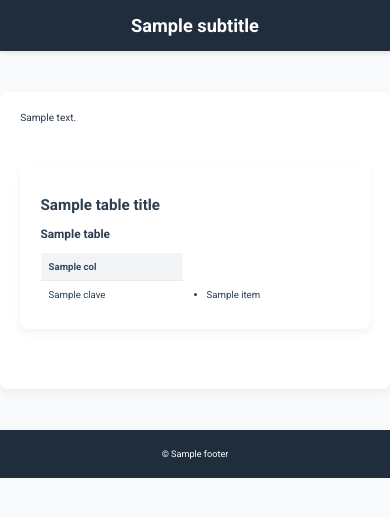
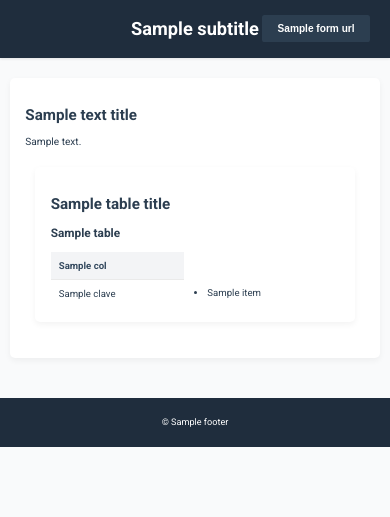
Before and after one commit to baronsmv/legistrade, a Django app: template user_interface/templates/user_interface/recommend.html in a window 390 px wide. Shown: the top 517 px of the page. Run offline with Django 5.2, Linux system fonts and the light colour scheme; the template is opened without the code that fills it: most values are stand-ins (such as "Sample title", 1, 10 or a date in 2020).

Commit message:
Added buttons to webpages and nombre_tuples module.

```diff
--- a/user_interface/static/css/legistrade.css
+++ b/user_interface/static/css/legistrade.css
@@ -10,28 +10,59 @@ body {
     color: #2c3e50;
 }
 
-/* Encabezado tipo navbar */
+/* Navbar */
 .navbar {
     background-color: #1f2d3d;
     color: #ffffff;
     padding: 1.5rem 2rem;
-    text-align: center;
-    box-shadow: 0 2px 4px rgba(0, 0, 0, 0.1);
+    box-shadow: 0 0.125rem 0.25rem rgba(0, 0, 0, 0.1);
+    position: relative;
+}
+
+.navbar-inner {
+    position: relative;
+    display: flex;
+    align-items: center;
+    justify-content: center;
 }
 
 .navbar h1 {
     font-size: 1.8rem;
     margin: 0;
+    position: absolute;
+    left: 50%;
+    transform: translateX(-50%);
+    white-space: nowrap;
+}
+
+.navbar a {
+    margin-left: auto;
+}
+
+.navbar .btn {
+    background-color: #2C3E50;
+    color: white;
+    padding: 0.8rem 1.5rem;
+    border: none;
+    border-radius: 0.25rem;
+    font-size: 1rem;
+    font-weight: bold;
+    cursor: pointer;
+    transition: background-color 0.3s ease;
+}
+
+.navbar .btn:hover {
+    background-color: #1a252f;
 }
 
 /* Contenedor principal */
 .container {
-    max-width: 800px;
+    max-width: 50rem;
     margin: 4rem auto;
     padding: 2rem;
     background-color: #ffffff;
-    border-radius: 8px;
-    box-shadow: 0 4px 10px rgba(0, 0, 0, 0.05);
+    border-radius: 0.5rem;
+    box-shadow: 0 0.25rem 0.625rem rgba(0, 0, 0, 0.05);
 }
 
 /* Formulario */
@@ -50,6 +81,7 @@ form label {
     display: block;
     margin-bottom: 0.4rem;
     color: #34495e;
+    font-size: 1rem;
 }
 
 form input,
@@ -57,8 +89,8 @@ form select,
 form textarea {
     padding: 0.7rem;
     font-size: 1rem;
-    border: 1px solid #ccc;
-    border-radius: 4px;
+    border: 0.0625rem solid #ccc;
+    border-radius: 0.25rem;
     box-sizing: border-box;
 }
 
@@ -67,7 +99,7 @@ form select:focus,
 form textarea:focus {
     outline: none;
     border-color: #4A90E2;
-    box-shadow: 0 0 0 2px rgba(74, 144, 226, 0.2);
+    box-shadow: 0 0 0 0.125rem rgba(74, 144, 226, 0.2);
 }
 
 form .helptext {
@@ -117,12 +149,12 @@ footer {
 
 /* Tabla de detalles */
 .table-wrapper {
-    max-width: 800px;
+    max-width: 50rem;
     margin: 4rem auto;
     padding: 2rem;
     background-color: #ffffff;
-    border-radius: 8px;
-    box-shadow: 0 4px 10px rgba(0, 0, 0, 0.05);
+    border-radius: 0.5rem;
+    box-shadow: 0 0.25rem 0.625rem rgba(0, 0, 0, 0.05);
 }
 
 table {
@@ -132,10 +164,11 @@ table {
     color: #2c3e50;
 }
 
-th, td {
+th,
+td {
     text-align: left;
     padding: 1rem;
-    border-bottom: 1px solid #eaeaea;
+    border-bottom: 0.0625rem solid #eaeaea;
     vertical-align: top;
 }
 
@@ -154,9 +187,20 @@ tr:last-child td {
     border-bottom: none;
 }
 
-@media (max-width: 600px) {
-    th, td {
+@media (max-width: 37.5rem) {
+    th,
+    td {
         padding: 0.8rem;
         font-size: 0.95rem;
     }
+
+    .container,
+    .table-wrapper {
+        margin: 2rem 1rem;
+        padding: 1.5rem;
+    }
+
+    .btn {
+        width: 100%;
+    }
 }
--- a/user_interface/templates/user_interface/recommend.html
+++ b/user_interface/templates/user_interface/recommend.html
@@ -9,12 +9,20 @@
     <link href="https://fonts.googleapis.com/css2?family=Roboto:wght@400;700&display=swap" rel="stylesheet">
 </head>
 <body>
-<header class="navbar">
-    <h1>{{ subtitle }}</h1>
-</header>
+<div class="navbar">
+    <div class="navbar-inner">
+        <h1>{{ subtitle }}</h1>
+        <a href="{{ form_url.url }}">
+            <button class="btn">{{ form_url.name }}</button>
+        </a>
+    </div>
+</div>
 
 <main class="container">
     {% if text %}
+    {% if text_title %}
+    <h2>{{ text_title }}</h2>
+    {% endif %}
     {{ text|safe }}
     {% endif %}
     {% if table %}
```
Also changed, not shown: knowledge_base/dicts/propiedad_intelectual.py (+9 -20 lines), knowledge_base/dicts/tipo_contratos.py (+8 -20 lines), user_interface/templates/user_interface/form.html (+8 -3 lines), user_interface/views.py (+10 -1 lines), utils/dicts.py (added, +19 -0 lines).
